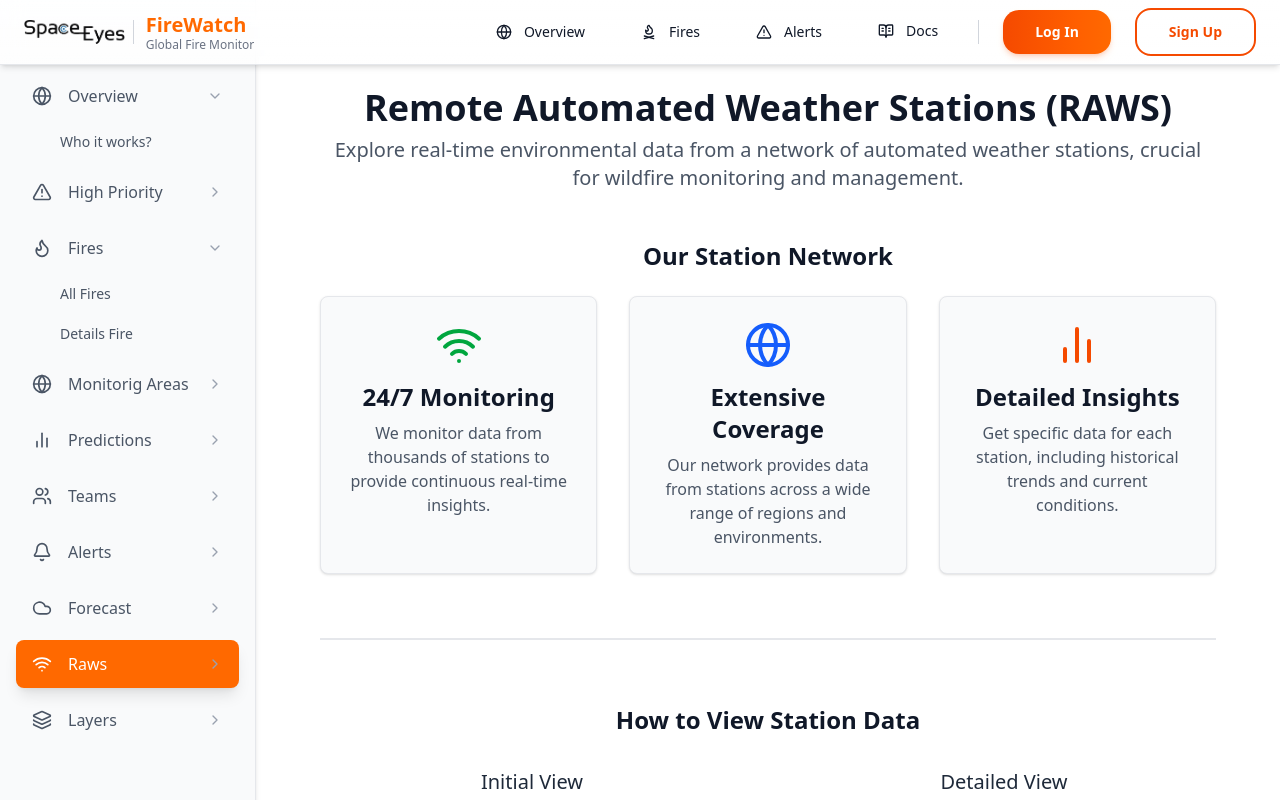
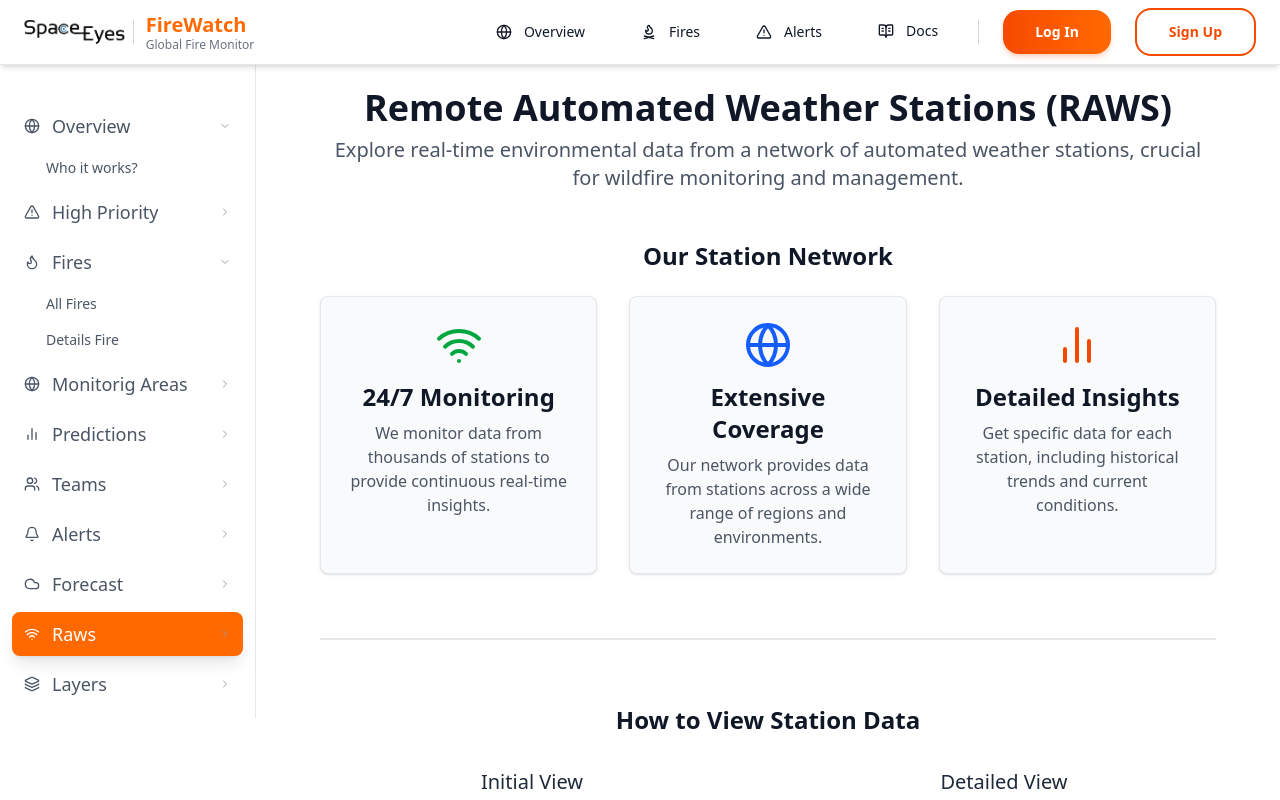
Before and after one commit to Channel-Logistics/landing-page-FireWatch, a React (Vite) app: page /raws in a window 1280 px wide. Shown: the top 800 px of the page. Built offline with nearby package versions, Linux system fonts and the light colour scheme.

Commit message:
fix: sidebar-responsive

```diff
--- a/src/components/Content/HighPriority.jsx
+++ b/src/components/Content/HighPriority.jsx
@@ -3,7 +3,7 @@ import { highPriority, highPriorityView } from "..";
 
 export default function HighPriority() {
   return (
-    <div className="bg-gray-50 min-h-screen py-16 px-4 sm:px-6 lg:px-8">
+    <div className="bg-white min-h-screen py-16 px-4 sm:px-6 lg:px-8">
       <div className="max-w-7xl mx-auto space-y-16">
         <header className="text-center">
           <h1 className="text-4xl font-bold text-gray-900 mb-4">High Priority</h1>
@@ -46,6 +46,8 @@ export default function HighPriority() {
           </div>
         </section>
 
+        <hr className="my-16 border-t-2 border-gray-200 max-w-6xl mx-auto" />
+
         <section>
           <h2 className="text-3xl font-semibold text-gray-900 text-center mb-12">
             How it Works
@@ -79,6 +81,8 @@ export default function HighPriority() {
             </div>
           </div>
         </section>
+
+        <hr className="my-16 border-t-2 border-gray-200 max-w-6xl mx-auto" />
 
         <section>
           <h2 className="text-3xl font-semibold text-gray-900 text-center mb-12">
@@ -169,6 +173,8 @@ export default function HighPriority() {
           </div>
         </section>
 
+        <hr className="my-16 border-t-2 border-gray-200 max-w-6xl mx-auto" />
+
         <section className="bg-white p-8 rounded-lg">
           <h2 className="text-3xl font-semibold text-gray-900 text-center mb-4">
             Current Data Example
@@ -195,6 +201,8 @@ export default function HighPriority() {
             ))}
           </div>
         </section>
+
+        <hr className="my-16 border-t-2 border-gray-200 max-w-6xl mx-auto" />
 
         <section className="bg-green-50 p-8 rounded-lg">
           <h2 className="text-3xl font-semibold text-green-900 text-center mb-8">
--- a/src/components/Content/HowItWorks.jsx
+++ b/src/components/Content/HowItWorks.jsx
@@ -7,7 +7,7 @@ import { howItWorks } from "..";
 
 export default function HowItWorks() {
   return (
-    <div className="bg-gray-50 min-h-screen py-16 px-4 sm:px-6 lg:px-8">
+    <div className="bg-white min-h-screen py-16 px-4 sm:px-6 lg:px-8">
       <div className="max-w-7xl mx-auto">
         <header className="text-center mb-12">
           <h1 className="text-4xl font-bold text-gray-900">
@@ -46,6 +46,8 @@ export default function HowItWorks() {
           </div>
         </div>
       </div>
+
+      <hr className="my-16 border-t-2 border-gray-200 max-w-6xl mx-auto" />
 
       <section className="space-y-6 mt-10 md:mt-14">
         <div className="text-center">
@@ -120,6 +122,8 @@ export default function HowItWorks() {
         </div>
       </section>
 
+      <hr className="my-16 border-t-2 border-gray-200 max-w-6xl mx-auto" />
+
       <section className="space-y-6 mt-10 md:mt-14">
         <div className="text-center">
           <h2 className="text-3xl font-bold text-gray-900 mb-4">
@@ -178,6 +182,8 @@ export default function HowItWorks() {
         </div>
       </section>
 
+      <hr className="my-16 border-t-2 border-gray-200 max-w-6xl mx-auto" />
+
       <section className="space-y-6 mt-10 md:mt-14">
         <div className="text-center">
           <h2 className="text-3xl font-bold text-gray-900 mb-4">
--- a/src/components/Content/MonitoringAreas.jsx
+++ b/src/components/Content/MonitoringAreas.jsx
@@ -3,7 +3,7 @@ import { MoniAreas, Area, Polygon } from '..';
 
 export default function MonitoringAreas() {
   return (
-    <div className="bg-gray-50 min-h-screen py-12 px-4 sm:px-6 lg:px-8">
+    <div className="bg-white min-h-screen py-12 px-4 sm:px-6 lg:px-8">
       <div className="max-w-7xl mx-auto space-y-12">
         <header className="text-center">
           <h1 className="text-3xl font-bold text-gray-900 mb-3">Monitoring Areas</h1>
@@ -64,6 +64,8 @@ export default function MonitoringAreas() {
           </div>
         </section>
 
+        <hr className="my-16 border-t-2 border-gray-200 max-w-6xl mx-auto" />
+
         <section>
           <h2 className="text-2xl font-semibold text-gray-900 text-center mb-8">
             How it Works
@@ -94,6 +96,8 @@ export default function MonitoringAreas() {
             </div>
           </div>
         </section>
+
+        <hr className="my-16 border-t-2 border-gray-200 max-w-6xl mx-auto" />
 
         <section>
           <h2 className="text-2xl font-semibold text-gray-900 text-center mb-8">
--- a/src/components/Content/Predictions.jsx
+++ b/src/components/Content/Predictions.jsx
@@ -3,7 +3,7 @@ import { Prediction, Predictiontwo } from ".."
 
 export default function Predictions() {
   return (
-    <div className="bg-gray-50 min-h-screen py-16 px-4 sm:px-6 lg:px-8">
+    <div className="bg-white min-h-screen py-16 px-4 sm:px-6 lg:px-8">
       <div className="max-w-7xl mx-auto">
         <header className="text-center mb-12">
           <h1 className="text-4xl font-bold text-gray-900 mb-2">Wildfire Prediction System</h1>
@@ -68,7 +68,7 @@ export default function Predictions() {
 
         <section className="mb-16">
           <h2 className="text-3xl font-bold text-gray-900 mb-8 text-center">Key Weather Factors We Monitor</h2>
-          <div className="w-full h-60 bg-gray-50 rounded-b-xs flex items-center justify-center text-gray-500 mb-8 overflow-hidden">
+          <div className="w-full h-60 bg-white rounded-b-xs flex items-center justify-center text-gray-500 mb-8 overflow-hidden">
             <img
               src={Predictiontwo.src}
               alt={Predictiontwo.alt}
--- a/src/components/Content/Teams.jsx
+++ b/src/components/Content/Teams.jsx
@@ -76,6 +76,8 @@ export default function Teams() {
           </div>
         </div>
 
+        <hr className="my-16 border-t-2 border-gray-200 max-w-6xl mx-auto" />
+
         <div className="bg-gray-100 rounded-2xl shadow-xl p-8">
           <h2 className="text-3xl font-bold text-gray-900 mb-8 text-center">How to Get Started</h2>
           <div className="grid md:grid-cols-3 gap-8">
--- a/src/components/Layout/DocsLayout.jsx
+++ b/src/components/Layout/DocsLayout.jsx
@@ -85,9 +85,10 @@ export default function DocsLayout() {
           </div>
         )}
 
-
-        <aside className="hidden lg:block w-64 shrink-0 border-r bg-white">
-          <Sidebar onSectionChange={() => setIsSidebarOpen(false)} />
+        <aside className="hidden lg:block w-64 shrink-0 sticky top-16 self-start bg-gradient-to-b from-white/60 to-white/20 border-r border-gray-200">
+          <div className="max-h-[calc(100vh-4rem)] overflow-y-auto pr-1">
+            <Sidebar onSectionChange={() => setIsSidebarOpen(false)} />
+          </div>
         </aside>
 
 
--- a/src/components/Layout/Sidebar.jsx
+++ b/src/components/Layout/Sidebar.jsx
@@ -8,7 +8,7 @@ const Sidebar = ({
   mobile = false,
   open = false,
   onClose,
-  side = "left" || "right",
+  side = "left",
   widthClass,
 }) => {
   const [expandedSections, setExpandedSections] = useState(["overview", "fires"]);
@@ -48,7 +48,7 @@ const Sidebar = ({
     );
   };
 
-  const navClasses = `flex-1 space-y-2 p-4 pb-4 ${mobile ? "pt-4" : "pt-8 mt-10"}`;
+  const navClasses = `flex-1 space-y-1.5 p-3 pb-3 ${mobile ? "pt-3" : "pt-4 mt-6"}`;
 
   const MenuContent = (
     <nav className={navClasses}>
@@ -61,24 +61,24 @@ const Sidebar = ({
           <div key={section.id}>
             <button
               onClick={() => toggleSection(section.id)}
-              className={`flex items-center justify-between w-full px-4 py-3 rounded-lg font-medium transition-colors duration-200 ${isSectionActive
+              className={`flex items-center justify-between w-full px-3 py-2 rounded-lg font-medium text-lg transition-colors duration-200 ${isSectionActive
                   ? "bg-orange-500 text-white shadow-lg"
                   : "text-gray-600 hover:bg-gray-200 hover:text-gray-800"
                 }`}
             >
               <div className="flex items-center">
-                <section.icon className="w-5 h-5 mr-4" />
-                <span>{section.title}</span>
+                <section.icon className="w-4 h-4 mr-3" />
+                <span className="truncate">{section.title}</span>
               </div>
               {expandedSections.includes(section.id) ? (
-                <ChevronDown className="w-4 h-4 text-gray-400" />
+                <ChevronDown className="w-3 h-3 text-gray-400" />
               ) : (
-                <ChevronRight className="w-4 h-4 text-gray-400" />
+                <ChevronRight className="w-3 h-3 text-gray-400" />
               )}
             </button>
 
             {expandedSections.includes(section.id) && section.items.length > 0 && (
-              <div className="ml-8 mt-1 space-y-1">
+              <div className="ml-6 mt-1 space-y-1">
                 {section.items.map((item) => {
                   const itemPath = item.id === "introduction" ? "/" : `/${item.id}`;
                   return (
@@ -86,7 +86,7 @@ const Sidebar = ({
                       key={item.id}
                       to={itemPath}
                       onClick={handleSectionClick}
-                      className={`block w-full text-left px-3 py-2 text-sm rounded-lg transition-all duration-200 ${activeSection === item.id
+                      className={`block w-full text-left px-2.5 py-1.5 text-sm rounded-lg transition-all duration-200 ${activeSection === item.id
                           ? "bg-orange-100 text-orange-700 font-medium"
                           : "text-gray-600 hover:bg-gray-100 hover:text-gray-800"
                         }`}
@@ -146,7 +146,7 @@ const Sidebar = ({
 
 
   return (
-    <aside className="w-64 h-full bg-gray-50 border-r border-gray-200 flex flex-col min-h-screen shadow-md">
+    <aside className="w-64 h-full bg-transparent border-r border-transparent flex flex-col">
       {MenuContent}
     </aside>
   );
```
Also changed, not shown: src/components/Content/AllFires.jsx (+12 -2 lines).
